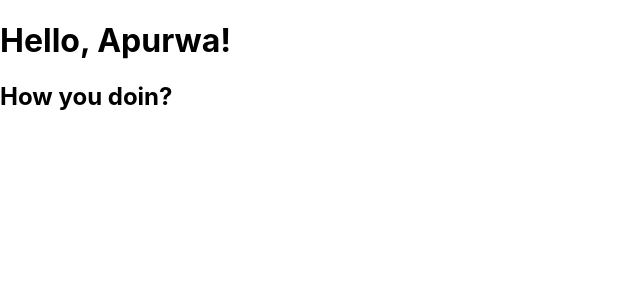
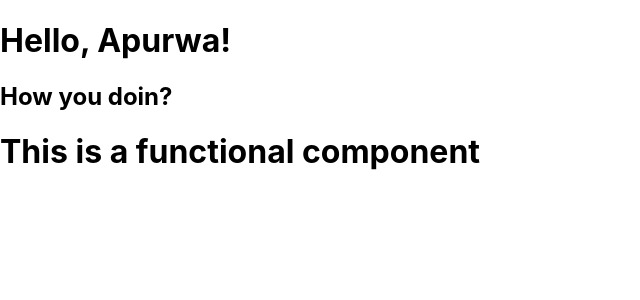
Before and after one commit to practice-programs/ReactPrograms, a React (Create React App) app: page / in a window 1280 px wide. Shown: the top 300 px of the page, without its empty margins (0-640 px from the left). Built offline with nearby package versions, Linux system fonts and the light colour scheme.

Commit message:
functional components

```diff
--- /dev/null
+++ b/src/functcomp.js
@@ -0,0 +1,7 @@
+import React from 'react';
+
+function PracticeComp() {
+return <h1>This is a functional component</h1>
+}
+
+export default PracticeComp;
--- a/src/index.js
+++ b/src/index.js
@@ -2,11 +2,13 @@ import React from 'react';
 import ReactDOM from 'react-dom';
 import './index.css';
 import FormatName from './jsxintro';
+import PracticeComp from './functcomp';
 import reportWebVitals from './reportWebVitals';
 
 ReactDOM.render(
   <React.StrictMode>
     <FormatName />
+    <PracticeComp />
   </React.StrictMode>,
   document.getElementById('root')
 );
```
